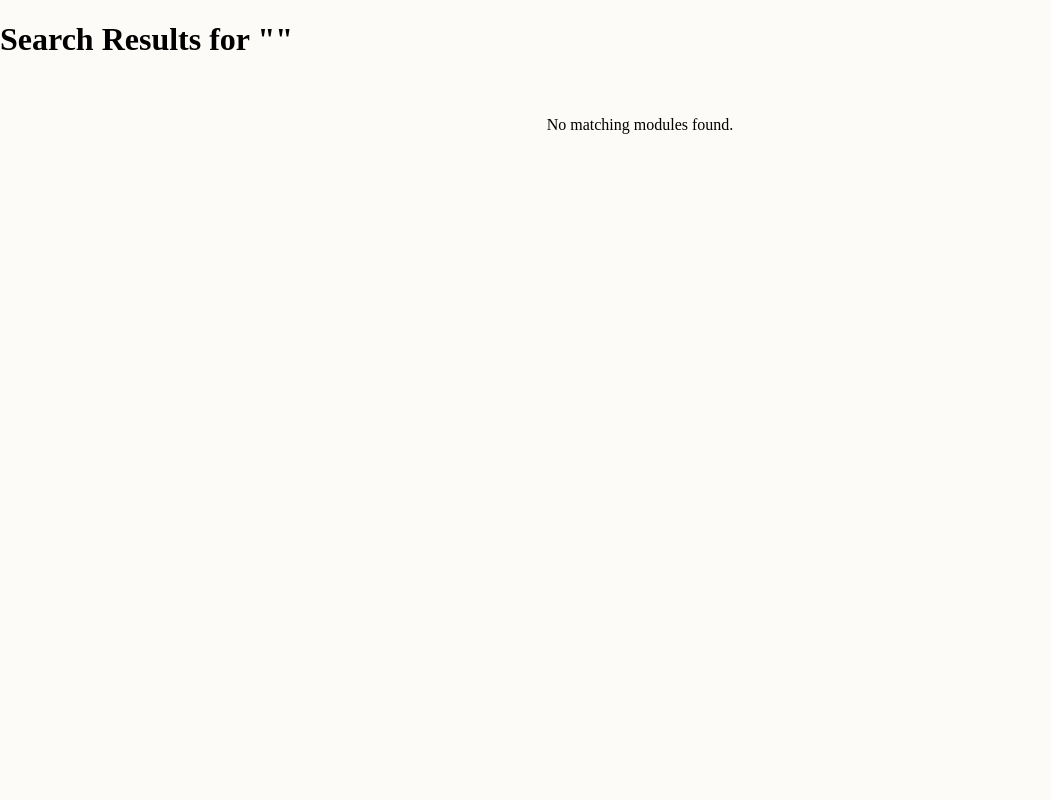
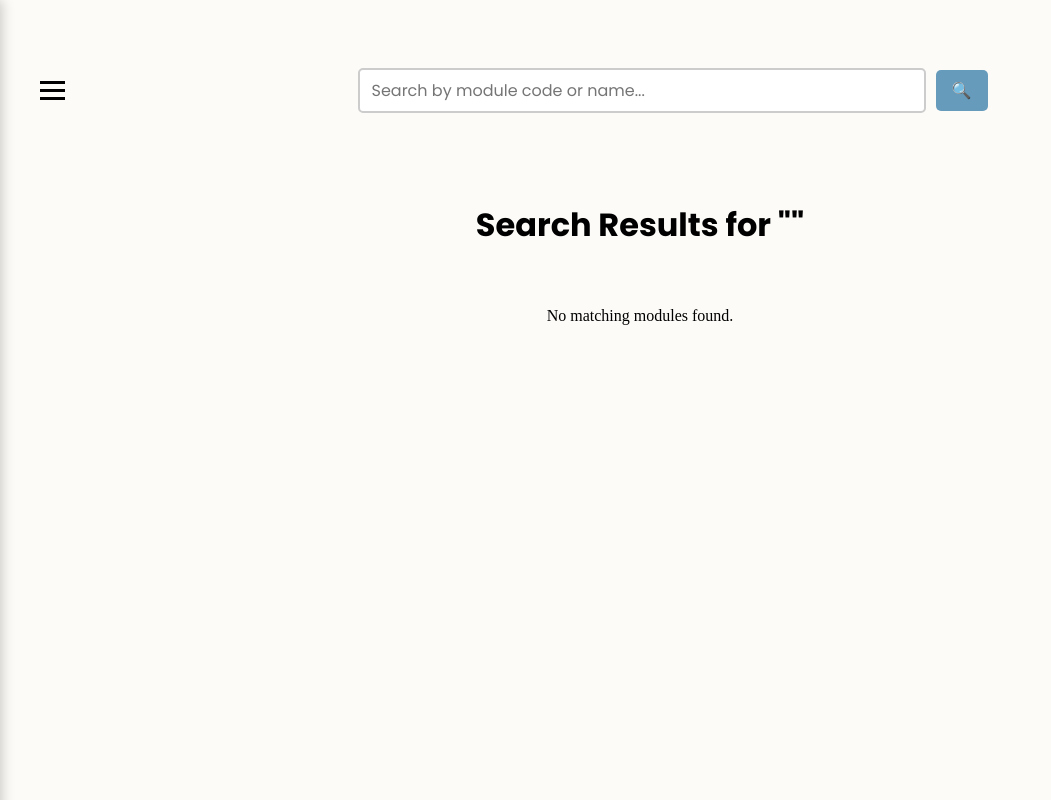
Before and after one commit to AidanG-05/sp-elective-site, a React (Vite) app in the folder elective-site/: page /results in a window 1280 px wide. Shown: the whole page, without its empty margins (0-1051 px from the left). Built offline with nearby package versions, Linux system fonts and the light colour scheme.

Commit message:
added some cool stuff, burger and added nav to other pages

```diff
--- a/elective-site/src/ModuleInfo.jsx
+++ b/elective-site/src/ModuleInfo.jsx
@@ -4,6 +4,7 @@ import { useState, useEffect } from "react";
 import ReviewCard from "./components/reviewCard";
 import ReviewModal from "./components/reviewModel";
 import MainButton from "./components/mainButton";
+
 
 function ModuleDetails() {
     // Get module code from URL
--- a/elective-site/src/SearchResults.jsx
+++ b/elective-site/src/SearchResults.jsx
@@ -1,6 +1,8 @@
 import { useState, useEffect } from "react";
 import { useLocation } from "react-router-dom";
 import ModuleCard from "./components/moduleCard";
+import Hamburger from "./components/hamburger";
+import SearchBar from "./components/searchBar";
 
 
 function SearchResults() {
@@ -20,8 +22,13 @@ function SearchResults() {
   }, [searchTerm]);
 
   return (
+    <>
+    <div className="nav-container">
+      <Hamburger />
+      <SearchBar />
+    </div>
     <div className="search-results">
-      <h1>Search Results for "{searchTerm}"</h1>
+      <h1 className="centered-text">Search Results for "{searchTerm}"</h1>
       <div className="module-container">
         {results.length > 0 ? (
           results.map((module, index) => (
@@ -32,6 +39,7 @@ function SearchResults() {
         )}
       </div>
     </div>
+    </>
   );
 }
 
--- a/elective-site/src/components/hamburger.jsx
+++ b/elective-site/src/components/hamburger.jsx
@@ -1,4 +1,5 @@
 import { useState } from "react";
+import { Link } from "react-router-dom";
 
 function Hamburger() {
   const [isOpen, setIsOpen] = useState(false);
@@ -19,10 +20,10 @@ function Hamburger() {
       {/* Sidebar */}
       <div className={`sidebar ${isOpen ? "open" : ""}`}>
         <ul>
-          <li>Home</li>
-          <li>Library</li>
-          <li>Review Request</li>
-          <li>FAQ</li>
+          <li><Link to="/" onClick={toggleMenu}>Home</Link></li>
+          <li><Link to="/library" onClick={toggleMenu}>Library</Link></li>
+          <li><Link to="/review" onClick={toggleMenu}>Review Request</Link></li>
+          <li><Link to="/faq" onClick={toggleMenu}>FAQ</Link></li>
         </ul>
       </div>
 
--- a/elective-site/src/index.css
+++ b/elective-site/src/index.css
@@ -584,6 +584,20 @@ footer {
   text-align: center;
 }
 
+.centered-text {
+  text-align: center;
+  font-family: Poppins;
+}
+
+a {
+  text-decoration: none;
+  color: inherit;
+}
+
+a:visited {
+  text-decoration: none;
+  color: inherit;
+}
 
 
 
--- a/elective-site/src/moduleList.jsx
+++ b/elective-site/src/moduleList.jsx
@@ -1,5 +1,7 @@
 import { useState, useEffect } from "react";
 import ModuleCard from "./components/moduleCard";
+import Hamburger from "./components/hamburger";
+import SearchBar from "./components/searchBar";
 
 function ModuleList() {
     const [modules, setModules] = useState([]); // State for storing modules
@@ -12,8 +14,13 @@ function ModuleList() {
     }, []);
 
     return (
+        <>
+        <div className="nav-container">
+            <Hamburger />
+            <SearchBar />
+        </div>
         <div className="module-list">
-            <h1>All Modules</h1>
+            <h1 className="centered-text">All Modules</h1>
             <div className="module-container">
                 {modules.length > 0 ? (
                     modules.map((module, index) => (
@@ -24,6 +31,7 @@ function ModuleList() {
                 )}
             </div>
         </div>
+        </>
     );
 }
 
--- a/package.json
+++ b/package.json
@@ -1,6 +1,7 @@
 {
   "dependencies": {
     "@vercel/analytics": "^1.5.0",
-    "bootstrap": "^5.3.5"
+    "bootstrap": "^5.3.5",
+    "react-router-dom": "^7.5.2"
   }
 }
```
Also changed, not shown: 1 other file (tests, documents, lock files or other folders).
